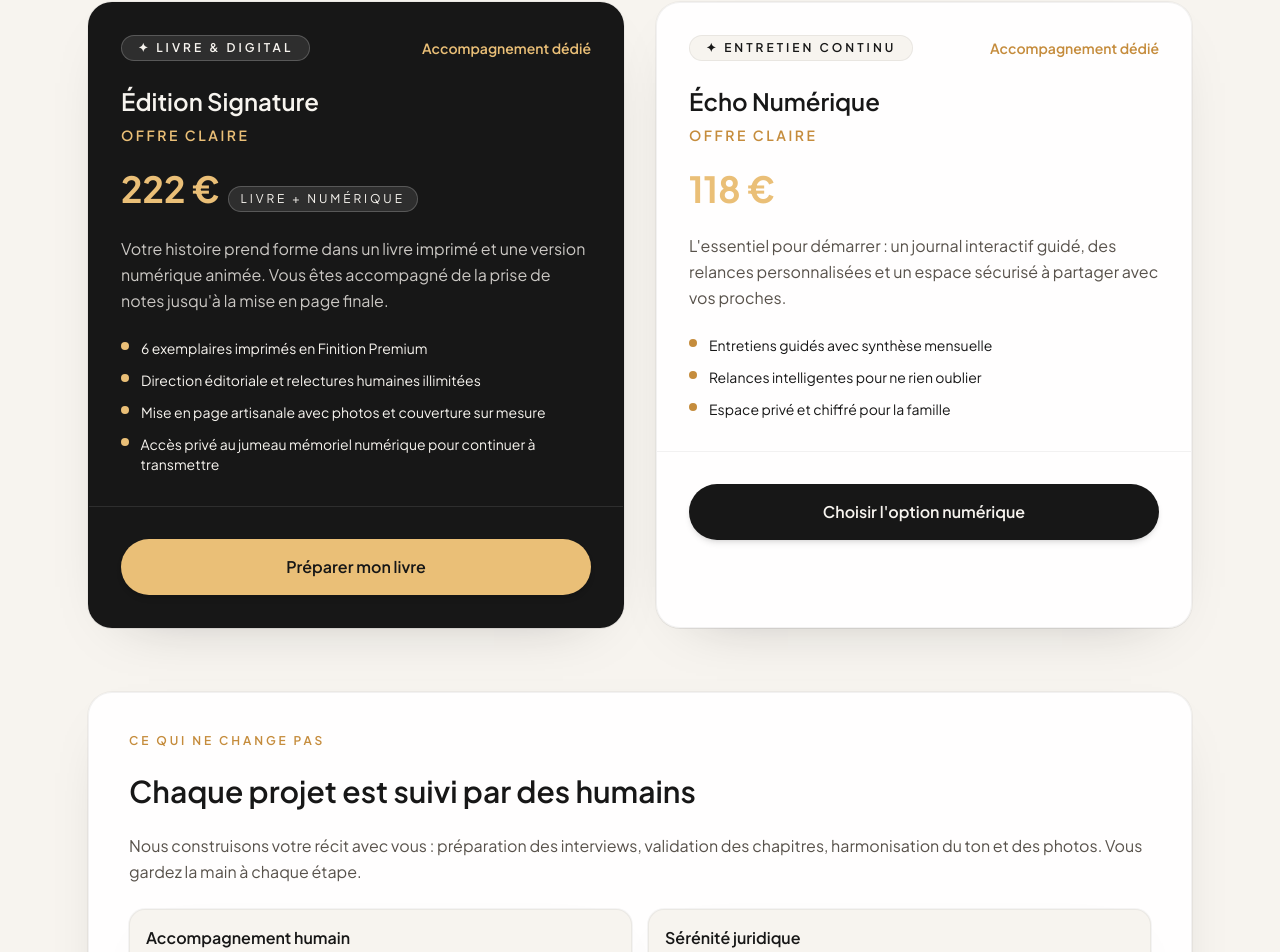
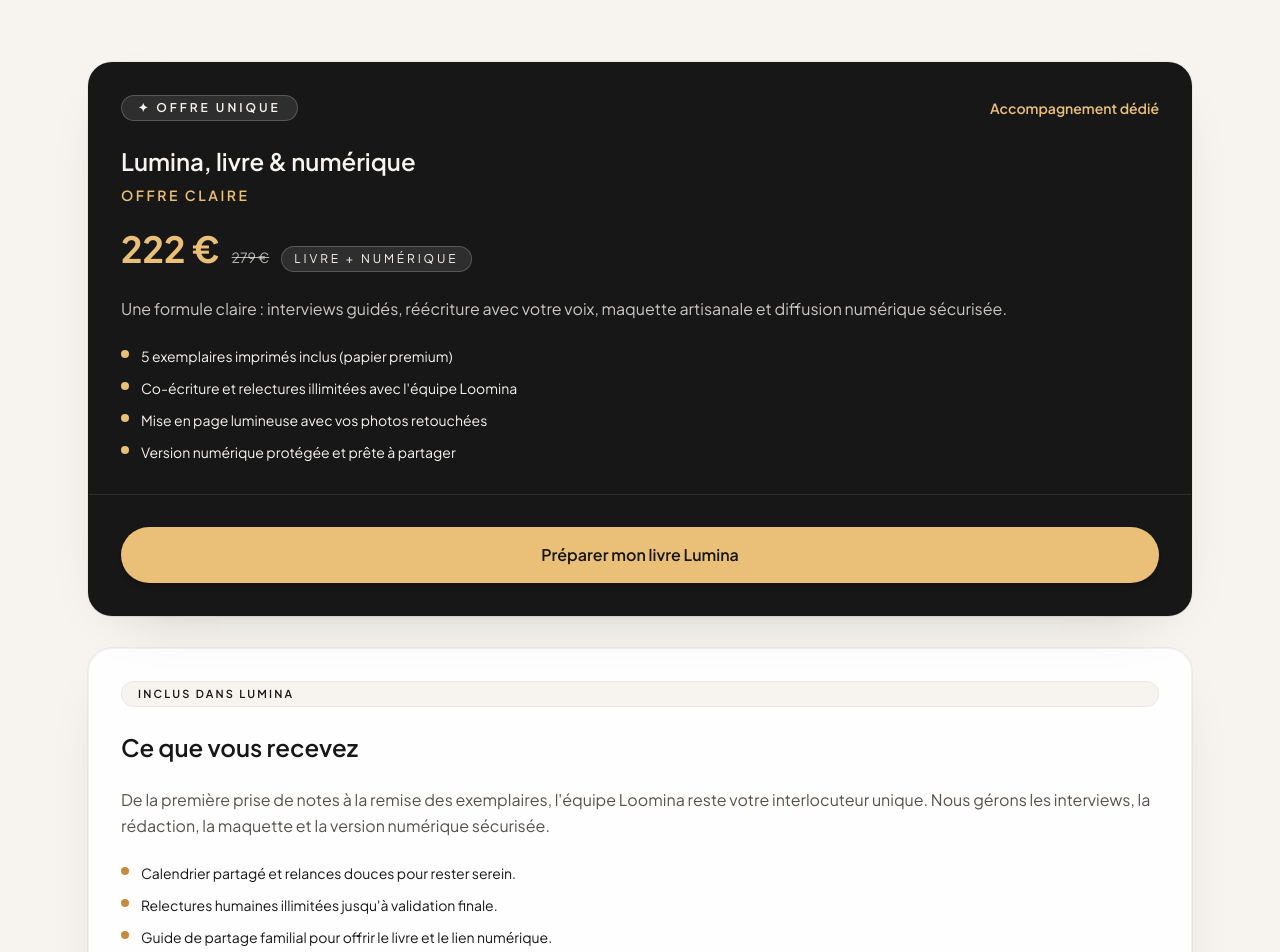
Before and after one commit to solalchetrit/loomina, a Next.js app: page /offres in a window 1280 px wide. Shown: the part 394-1346 px from the top of the page. Built offline with nearby package versions, Linux system fonts and the light colour scheme.

Commit message:
Align site with single Lumina offer

```diff
--- a/app/offres/page.tsx
+++ b/app/offres/page.tsx
@@ -1,40 +1,26 @@
 import type { Metadata } from "next";
 
 export const metadata: Metadata = {
-    title: "Offres Loomina | Livre et accompagnement numérique",
+    title: "Offre unique Loomina | Livre & accompagnement numérique",
     description:
-        "Deux offres pour préserver vos souvenirs : édition signature avec livre imprimé et écho numérique sécurisé pour la famille.",
+        "Une offre simple : livre imprimé et version numérique sécurisée, accompagnés par l'équipe Loomina pour transmettre vos souvenirs.",
 };
 
-const offers = [
-    {
-        title: "Édition Signature",
-        badge: "Livre & digital",
+const offer = {
+    title: "Lumina, livre & numérique",
+    badge: "Offre unique",
     price: "222 €",
+    originalPrice: "279 €",
     description:
-            "Votre histoire prend forme dans un livre imprimé et une version numérique animée. Vous êtes accompagné de la prise de notes jusqu'à la mise en page finale.",
+        "Une formule claire : interviews guidés, réécriture avec votre voix, maquette artisanale et diffusion numérique sécurisée.",
     highlights: [
-            "6 exemplaires imprimés en Finition Premium",
-            "Direction éditoriale et relectures humaines illimitées",
-            "Mise en page artisanale avec photos et couverture sur mesure",
-            "Accès privé au jumeau mémoriel numérique pour continuer à transmettre",
+        "5 exemplaires imprimés inclus (papier premium)",
+        "Co-écriture et relectures illimitées avec l'équipe Loomina",
+        "Mise en page lumineuse avec vos photos retouchées",
+        "Version numérique protégée et prête à partager",
     ],
-        cta: "Préparer mon livre",
-    },
-    {
-        title: "Écho Numérique",
-        badge: "Entretien continu",
-        price: "118 €",
-        description:
-            "L'essentiel pour démarrer : un journal interactif guidé, des relances personnalisées et un espace sécurisé à partager avec vos proches.",
-        highlights: [
-            "Entretiens guidés avec synthèse mensuelle",
-            "Relances intelligentes pour ne rien oublier",
-            "Espace privé et chiffré pour la famille",
-        ],
-        cta: "Choisir l'option numérique",
-    },
-];
+    cta: "Préparer mon livre Lumina",
+};
 
 const essentials = [
     {
@@ -73,79 +59,80 @@ export default function Offres() {
                 <div className="absolute -top-24 -right-10 h-48 w-48 rounded-full bg-[var(--loomina-amber)]/22 blur-3xl" aria-hidden />
                 <header className="text-center space-y-4 max-w-3xl mx-auto">
                     <p className="text-xs md:text-sm uppercase tracking-[0.3em] text-[var(--loomina-amber-strong)] font-semibold">
-                        Offres Loomina
+                        Offre unique Loomina
                     </p>
-                    <h1 className="text-4xl md:text-5xl font-semibold leading-tight">Vos souvenirs, mis en beauté</h1>
+                    <h1 className="text-4xl md:text-5xl font-semibold leading-tight">Lumina : un seul parcours, tout compris</h1>
                     <p className="text-lg leading-relaxed text-[var(--loomina-muted)]">
-                        Deux offres, un même design apaisé. Palette constante, boutons doux, et explications courtes pour comprendre immédiatement votre accompagnement.
+                        Nous avons simplifié l'expérience : une seule offre, la même exigence éditoriale et une livraison qui inclut le livre imprimé et sa version numérique protégée.
                     </p>
                 </header>
 
-                <section className="grid md:grid-cols-2 gap-8">
-                    {offers.map((offer, index) => (
-                        <div
-                            key={offer.title}
-                            className={`glow-ring relative overflow-hidden rounded-3xl border border-black/5 flex flex-col h-full transition-transform duration-300 hover:-translate-y-1 ${
-                                index === 0 ? "bg-[var(--loomina-ink)] text-[var(--loomina-cloud)]" : "bg-white/90"
-                            }`}
-                        >
+                <section className="grid md:grid-cols-[1.15fr,0.85fr] gap-8 items-start">
+                    <div className="glow-ring relative overflow-hidden rounded-3xl border border-black/5 flex flex-col h-full bg-[var(--loomina-ink)] text-[var(--loomina-cloud)]">
                         <div className="p-8 space-y-6">
                             <div className="flex items-center justify-between">
-                                    <span
-                                        className={`inline-flex items-center gap-2 px-4 py-1 text-xs font-semibold uppercase tracking-[0.25em] rounded-full border ${
-                                            index === 0
-                                                ? "bg-white/10 border-white/20 text-[var(--loomina-cloud)]"
-                                                : "bg-[var(--loomina-cloud)] border-black/6 text-[var(--loomina-ink)]"
-                                        }`}
-                                    >
+                                <span className="inline-flex items-center gap-2 px-4 py-1 text-xs font-semibold uppercase tracking-[0.25em] rounded-full border bg-white/10 border-white/20 text-[var(--loomina-cloud)]">
                                     ✦ {offer.badge}
                                 </span>
-                                    <span className={`text-sm font-semibold ${index === 0 ? "text-[var(--loomina-amber)]" : "text-[var(--loomina-amber-strong)]"}`}>
-                                        Accompagnement dédié
-                                    </span>
+                                <span className="text-sm font-semibold text-[var(--loomina-amber)]">Accompagnement dédié</span>
                             </div>
                             <div className="space-y-2">
                                 <h3 className="text-2xl font-semibold">{offer.title}</h3>
-                                    <p className={`text-sm uppercase tracking-[0.18em] font-semibold ${index === 0 ? "text-[var(--loomina-amber)]" : "text-[var(--loomina-amber-strong)]"}`}>
-                                        Offre claire
-                                    </p>
+                                <p className="text-sm uppercase tracking-[0.18em] font-semibold text-[var(--loomina-amber)]">Offre claire</p>
                             </div>
-                                <div className="flex items-baseline gap-2">
+                            <div className="flex items-baseline gap-3">
                                 <span className="text-4xl font-bold text-[var(--loomina-amber)]">{offer.price}</span>
-                                    {index === 0 && (
+                                <span className="text-sm text-[var(--loomina-cloud)]/70 line-through">{offer.originalPrice}</span>
                                 <span className="text-xs uppercase tracking-[0.24em] bg-white/10 px-3 py-1 rounded-full border border-white/20">
                                     Livre + numérique
                                 </span>
-                                    )}
                             </div>
-                                <p className={`leading-relaxed ${index === 0 ? "text-[var(--loomina-cloud)]/80" : "text-[var(--loomina-muted)]"}`}>
-                                    {offer.description}
-                                </p>
+                            <p className="leading-relaxed text-[var(--loomina-cloud)]/80">{offer.description}</p>
                             <ul className="space-y-3 text-sm">
                                 {offer.highlights.map((item) => (
                                     <li key={item} className="flex items-start gap-3">
-                                            <span className={`mt-1 h-2 w-2 rounded-full ${index === 0 ? "bg-[var(--loomina-amber)]" : "bg-[var(--loomina-amber-strong)]"}`} />
-                                            <span className={`${index === 0 ? "text-[var(--loomina-cloud)]" : "text-[var(--loomina-ink)]"}`}>
-                                                {item}
-                                            </span>
+                                        <span className="mt-1 h-2 w-2 rounded-full bg-[var(--loomina-amber)]" />
+                                        <span className="text-[var(--loomina-cloud)]">{item}</span>
                                     </li>
                                 ))}
                             </ul>
                         </div>
-                            <div className={`p-8 border-t ${index === 0 ? "border-white/10" : "border-black/5"}`}>
+                        <div className="p-8 border-t border-white/10">
                             <a
                                 href={buildOfferMailto(offer.title)}
-                                    className={`block text-center w-full py-4 rounded-full font-semibold transition-all shadow-md ${
-                                        index === 0
-                                            ? "bg-[var(--loomina-amber)] text-[var(--loomina-ink)] hover:brightness-110"
-                                            : "bg-[var(--loomina-ink)] text-[var(--loomina-cloud)] hover:-translate-y-[1px]"
-                                    }`}
+                                className="block text-center w-full py-4 rounded-full font-semibold transition-all shadow-md bg-[var(--loomina-amber)] text-[var(--loomina-ink)] hover:brightness-110"
                             >
                                 {offer.cta}
                             </a>
                         </div>
                     </div>
-                    ))}
+
+                    <div className="glow-ring rounded-3xl bg-white/90 border border-black/5 p-8 space-y-6 h-full flex flex-col">
+                        <div className="inline-flex items-center gap-2 px-4 py-1 rounded-full bg-[var(--loomina-cloud)] text-[11px] font-semibold uppercase tracking-[0.2em] text-[var(--loomina-ink)] border border-black/5">
+                            Inclus dans Lumina
+                        </div>
+                        <h3 className="text-2xl font-semibold">Ce que vous recevez</h3>
+                        <p className="text-[var(--loomina-muted)] leading-relaxed">
+                            De la première prise de notes à la remise des exemplaires, l'équipe Loomina reste votre interlocuteur unique. Nous gérons les interviews, la rédaction, la maquette et la version numérique sécurisée.
+                        </p>
+                        <ul className="space-y-3 text-sm text-[var(--loomina-ink)]">
+                            <li className="flex items-start gap-3">
+                                <span className="mt-1 h-2 w-2 rounded-full bg-[var(--loomina-amber-strong)]" />
+                                <span>Calendrier partagé et relances douces pour rester serein.</span>
+                            </li>
+                            <li className="flex items-start gap-3">
+                                <span className="mt-1 h-2 w-2 rounded-full bg-[var(--loomina-amber-strong)]" />
+                                <span>Relectures humaines illimitées jusqu'à validation finale.</span>
+                            </li>
+                            <li className="flex items-start gap-3">
+                                <span className="mt-1 h-2 w-2 rounded-full bg-[var(--loomina-amber-strong)]" />
+                                <span>Guide de partage familial pour offrir le livre et le lien numérique.</span>
+                            </li>
+                        </ul>
+                        <div className="mt-auto inline-flex items-center gap-2 rounded-full bg-[var(--loomina-cloud)] px-3 py-2 text-xs font-semibold uppercase tracking-[0.18em] text-[var(--loomina-ink)] border border-black/5">
+                            Réponse sous 48h · Impression incluse
+                        </div>
+                    </div>
                 </section>
 
                 <section className="grid lg:grid-cols-[1.2fr,0.9fr] gap-10 items-center bg-white/90 rounded-3xl p-10 border border-black/5 glow-ring">
--- a/components/FAQ.tsx
+++ b/components/FAQ.tsx
@@ -12,7 +12,7 @@ const faqData = [
     },
     {
         question: "Quel est le prix ?",
-        answer: "Nous proposons deux offres : l'Écho Numérique à 118€ (Jumeau Mémoriel seul) et l'Héritage Complet à 248€ (Jumeau + Livre physique imprimé)."
+        answer: "Une seule offre Lumina : 222€ en lancement. Elle inclut les interviews guidés, la rédaction, la maquette, 5 exemplaires imprimés et la version numérique sécurisée."
     },
     {
         question: "Mes données sont-elles privées ?",
--- a/components/OfferPreview.tsx
+++ b/components/OfferPreview.tsx
@@ -1,20 +1,20 @@
 import Link from "next/link";
 
 const offer = {
-  title: "Édition Signature",
+  title: "Lumina, livre & numérique",
   price: "222 €",
   originalPrice: "279 €",
   description:
-    "Entretiens guidés, réécriture attentive et maquette élégante. Nous livrons un livre relié et sa version numérique prête à partager.",
+    "Une formule unique : interviews guidés, réécriture attentive et maquette élégante. Nous livrons un livre relié et sa version numérique prête à partager.",
   highlights: [
     "5 exemplaires imprimés inclus (papier premium)",
     "Co-écriture et relectures illimitées avec l'équipe Loomina",
     "Mise en page lumineuse avec vos photos retouchées",
     "Version numérique protégée et prête à envoyer",
   ],
-  cta: "Préparer mon livre",
+  cta: "Préparer mon livre Lumina",
   href: "/offres",
-  badge: "Livre physique & numérique",
+  badge: "Offre unique",
 };
 
 export default function OfferPreview() {
```
Lines whose indentation alone changed are shown as unchanged.
